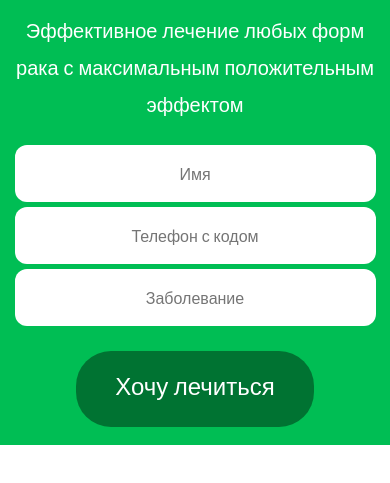
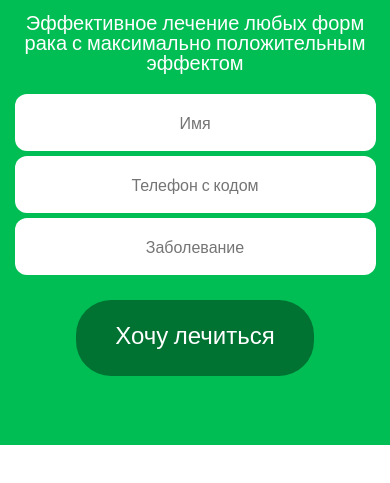
Before and after one commit to arsafab/onco, a website built with webpack: page src/index.html in a window 390 px wide. Shown: the part 245-728 px from the top of the page. Built offline with nearby package versions, Linux system fonts and the light colour scheme.

Commit message:
fix jumbotron

```diff
--- a/src/index.html
+++ b/src/index.html
@@ -38,7 +38,7 @@
     <main>
         <div class="jumbotron">
             <h1>Лечение рака в Израиле</h1>
-            <p>Эффективное лечение любых форм рака с максимальным положительным эффектом</p>
+            <p>Эффективное лечение любых форм рака с максимально положительным эффектом</p>
             <form action="">
                 <div>
                     <input type="text" placeholder="Имя">
--- a/src/styles/jumbotron.scss
+++ b/src/styles/jumbotron.scss
@@ -44,6 +44,7 @@
         @media screen and (max-width: 820px) {
             margin-bottom: 20px;
             font-size: 2rem;
+            line-height: 2rem;
         }
     }
 
```
